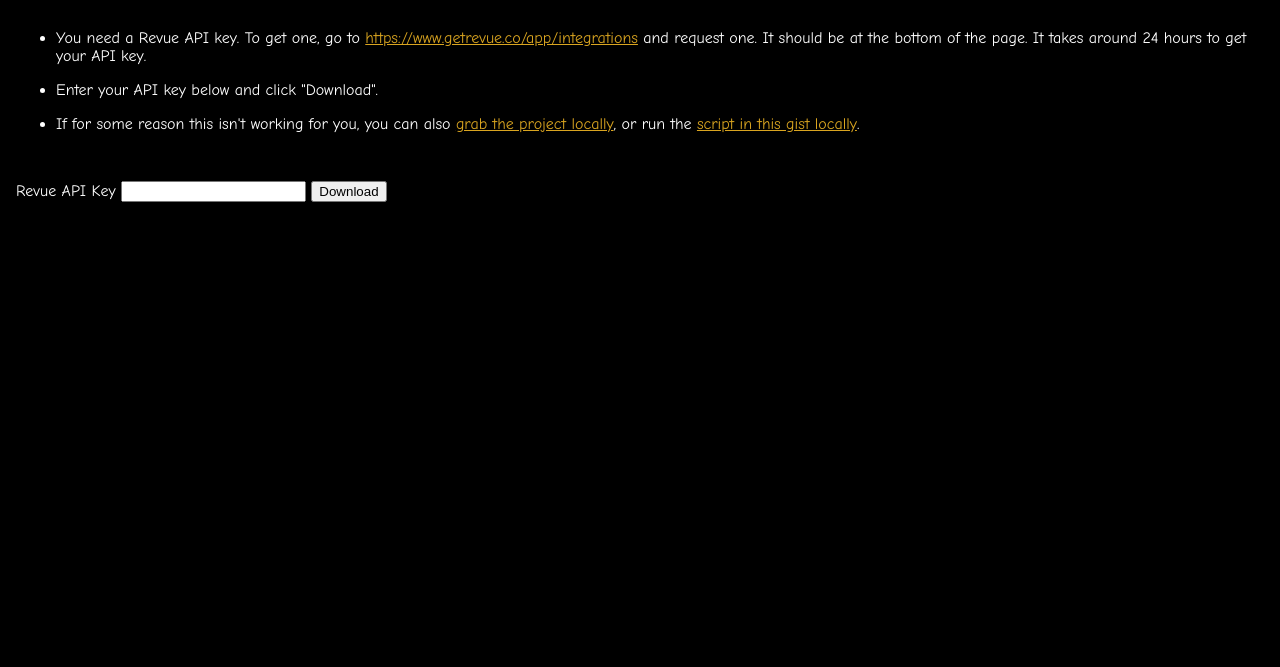
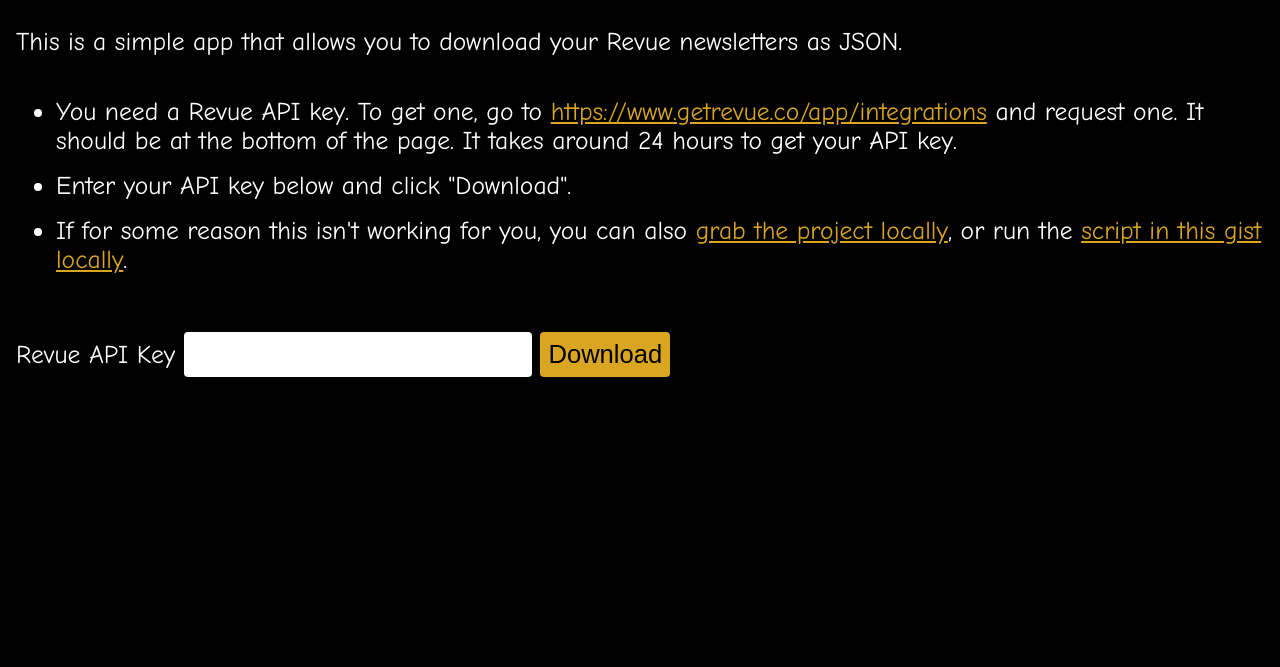
Before and after one commit to nickytonline/get-revue-newsletters, a website: page public/index.html in a window 1280 px wide. Shown: the part 133-800 px from the top of the page. Drawn offline with Linux system fonts and the light colour scheme.

Commit message:
feat: some CSS niceness (#2)

```diff
--- a/public/index.html
+++ b/public/index.html
@@ -7,12 +7,18 @@
     <title>Download your Revue Newsletters</title>
     <style>
       body {
+        display: grid;
+        place-items: center;
         font-family: "Comic Sans MS", system-ui, -apple-system,
           BlinkMacSystemFont, "Segoe UI", Roboto, Oxygen, Ubuntu, Cantarell,
           "Open Sans", "Helvetica Neue", sans-serif;
+        font-size: clamp(1rem, 2vw, 2rem);
         color: white;
         background-color: black;
         margin: 1rem;
+        --accent-color: goldenrod;
+        --padding: 0.5rem;
+        --border-radius: 0.25rem;
       }
 
       * + * {
@@ -25,7 +31,23 @@
       }
 
       a {
-        color: goldenrod;
+        color: var(--accent-color);
+      }
+
+      input {
+        font-size: inherit;
+        padding: var(--padding);
+        border-radius: var(--border-radius);
+        border: none;
+      }
+
+      button {
+        font-size: inherit;
+        background-color: var(--accent-color);
+        color: black;
+        border: none;
+        padding: var(--padding);
+        border-radius: var(--border-radius);
       }
     </style>
   </head>
```
